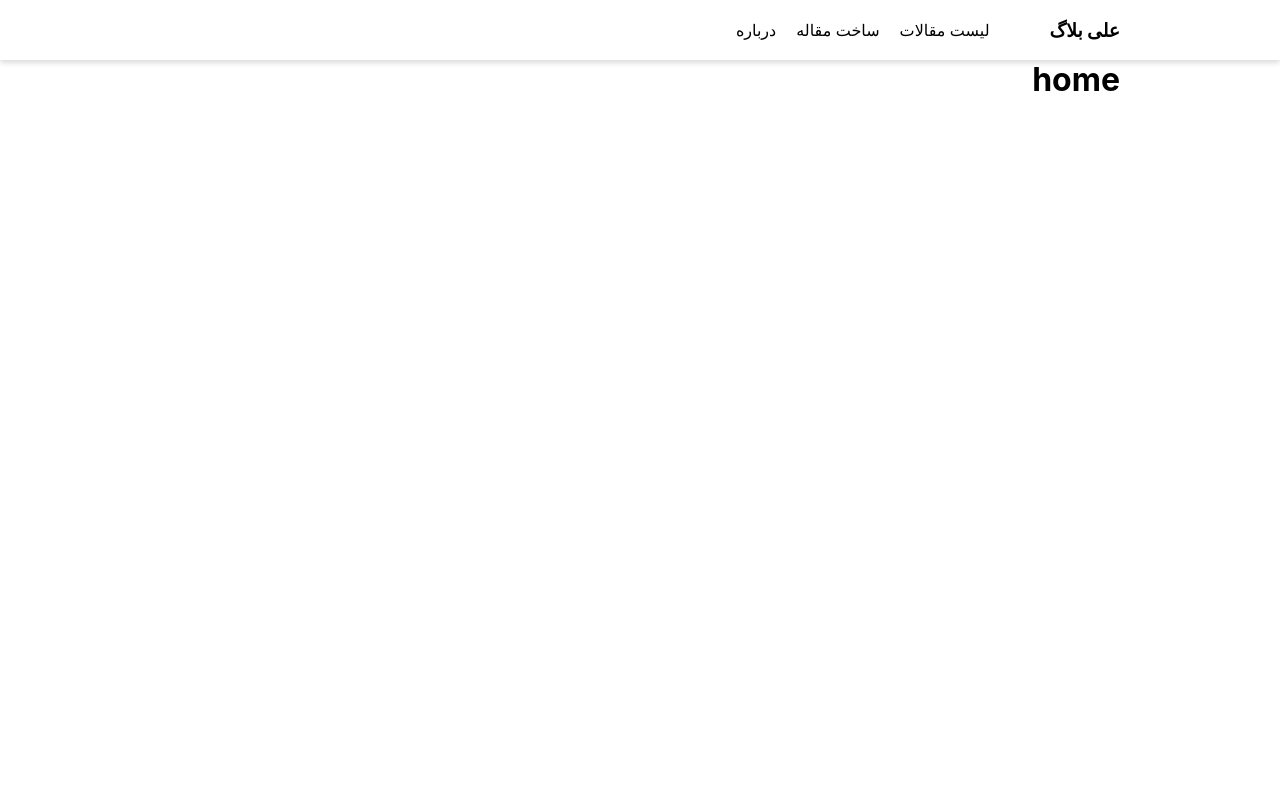
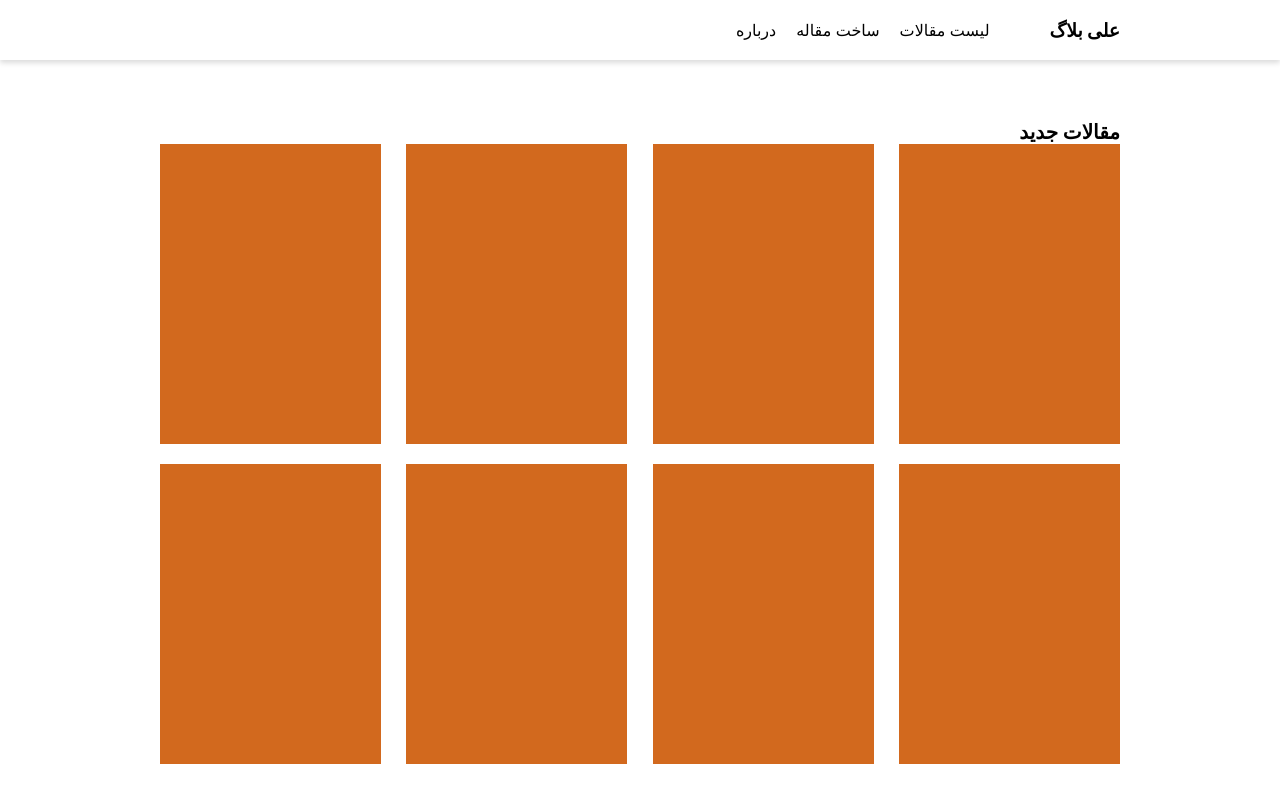
Before and after one commit to ahm1377/blog, a React (Create React App) app: page / in a window 1280 px wide. Built offline with nearby package versions, Linux system fonts and the light colour scheme.

Commit message:
add articles and set styles

```diff
--- /dev/null
+++ b/src/components/article/Article.jsx
@@ -0,0 +1,10 @@
+import styled from "./article.module.css";
+function Article() {
+  return (
+    <div className={styled.articleWrapper}>
+      <p></p>
+    </div>
+  );
+}
+
+export default Article;
--- /dev/null
+++ b/src/components/article/article.module.css
@@ -0,0 +1,6 @@
+.articleWrapper {
+  width: 23%;
+  height: 300px;
+  background-color: chocolate;
+  margin-bottom: 20px;
+}
--- a/src/components/navbar/Navbar.jsx
+++ b/src/components/navbar/Navbar.jsx
@@ -1,10 +1,10 @@
-import styled from "./Navbar.module.css"
+import styled from "./Navbar.module.css";
 
-function Navbar(props){
-  const title="علی بلاگ"
-  return(
+function Navbar(props) {
+  const title = "علی بلاگ";
+  return (
     <div className={styled.headerWrapper}>
-      <div className="contaner">
+      <div className="container">
         <div className={styled.header}>
           <h3>{props.title}</h3>
           <ul>
@@ -15,6 +15,6 @@ function Navbar(props){
         </div>
       </div>
     </div>
-    );
-  }
+  );
+}
 export default Navbar;
--- a/src/index.css
+++ b/src/index.css
@@ -1,21 +1,28 @@
 body {
   margin: 0;
-  font-family: -apple-system, BlinkMacSystemFont, 'Segoe UI', 'Roboto', 'Oxygen',
-    'Ubuntu', 'Cantarell', 'Fira Sans', 'Droid Sans', 'Helvetica Neue',
+  font-family: -apple-system, BlinkMacSystemFont, "Segoe UI", "Roboto", "Oxygen",
+    "Ubuntu", "Cantarell", "Fira Sans", "Droid Sans", "Helvetica Neue",
     sans-serif;
   -webkit-font-smoothing: antialiased;
   -moz-osx-font-smoothing: grayscale;
 }
 
 code {
-  font-family: source-code-pro, Menlo, Monaco, Consolas, 'Courier New',
+  font-family: source-code-pro, Menlo, Monaco, Consolas, "Courier New",
     monospace;
 }
-h1,h2,h3,h4,h5,h6,p,ul{
+h1,
+h2,
+h3,
+h4,
+h5,
+h6,
+p,
+ul {
   margin: 0;
   padding: 0;
   list-style: none;
 }
-.contaner{
+.container {
   padding: 0 160px;
 }
--- a/src/pages/home/Home.jsx
+++ b/src/pages/home/Home.jsx
@@ -1,15 +1,27 @@
-import Navbar from "../../components/navbar/Navbar"
-import Footer from "../../components/footer/Footer"
+import Article from "../../components/article/Article";
+import Navbar from "../../components/navbar/Navbar";
+import styled from "./home.module.css";
+function Home() {
+  return (
+    <div className={styled.homeWrapper}>
+      <Navbar title="علی بلاگ" />
 
-function Home(){
-    return(
-        <div>
-            <Navbar title="علی بلاگ"/>
-            <div className="contaner">
-                <h1 style={{textAlign:"right"}}>home</h1>
-            </div>
+      <div className="container">
+        <h2>مقالات جدید</h2>
+        <div className={styled.articles}>
+          <Article />
+          <Article />
+          <Article />
+          <Article />
+
+          <Article />
+          <Article />
+          <Article />
+          <Article />
         </div>
-    )
+      </div>
+    </div>
+  );
 }
 
-export default Home
+export default Home;
--- /dev/null
+++ b/src/pages/home/home.module.css
@@ -0,0 +1,15 @@
+.homeWrapper {
+}
+
+.homeWrapper h2 {
+  text-align: right;
+  margin-top: 60px;
+  font-size: 20px;
+}
+
+.articles {
+  display: flex;
+  justify-content: space-between;
+  flex-wrap: wrap;
+  margin-bottom: 20px;
+}
```
